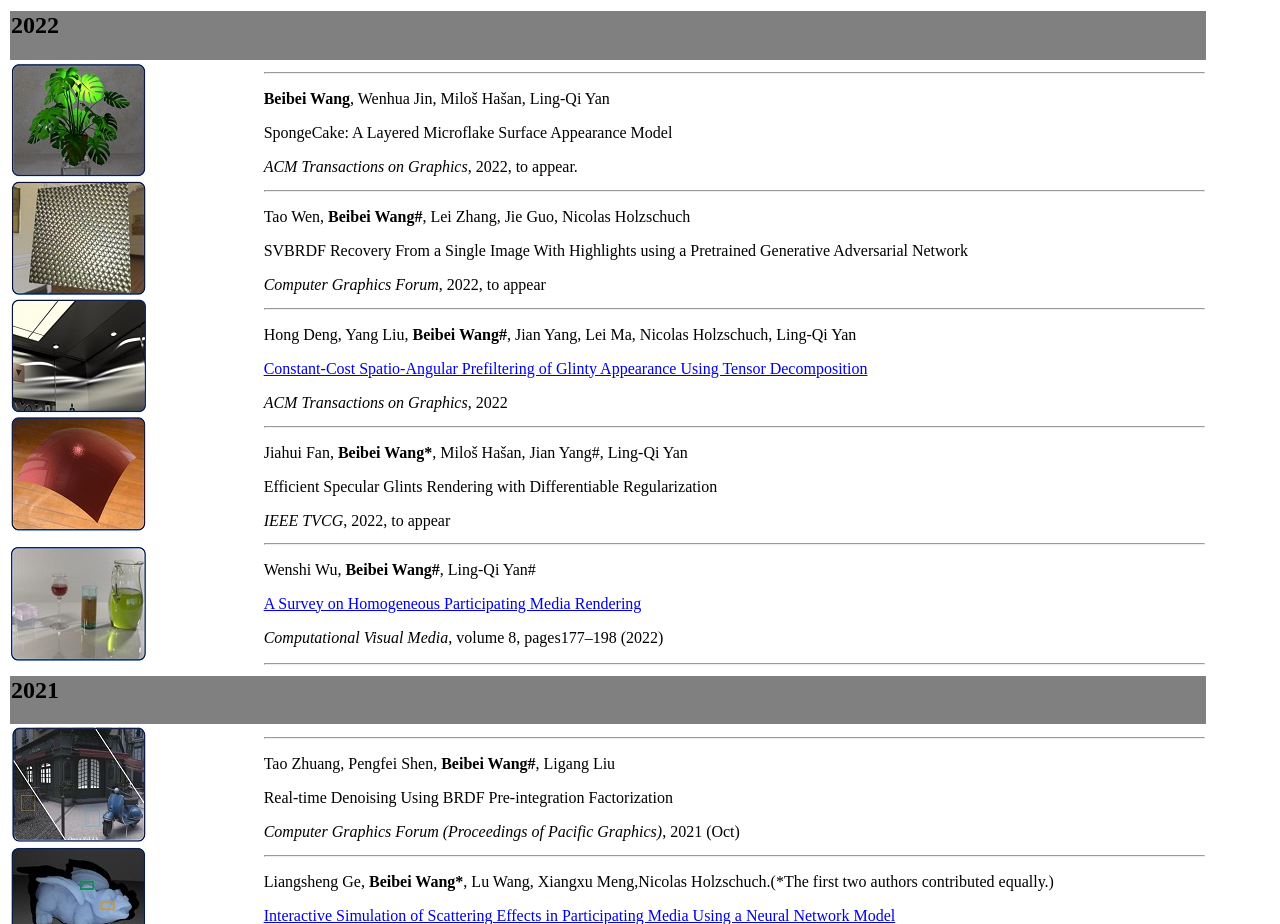
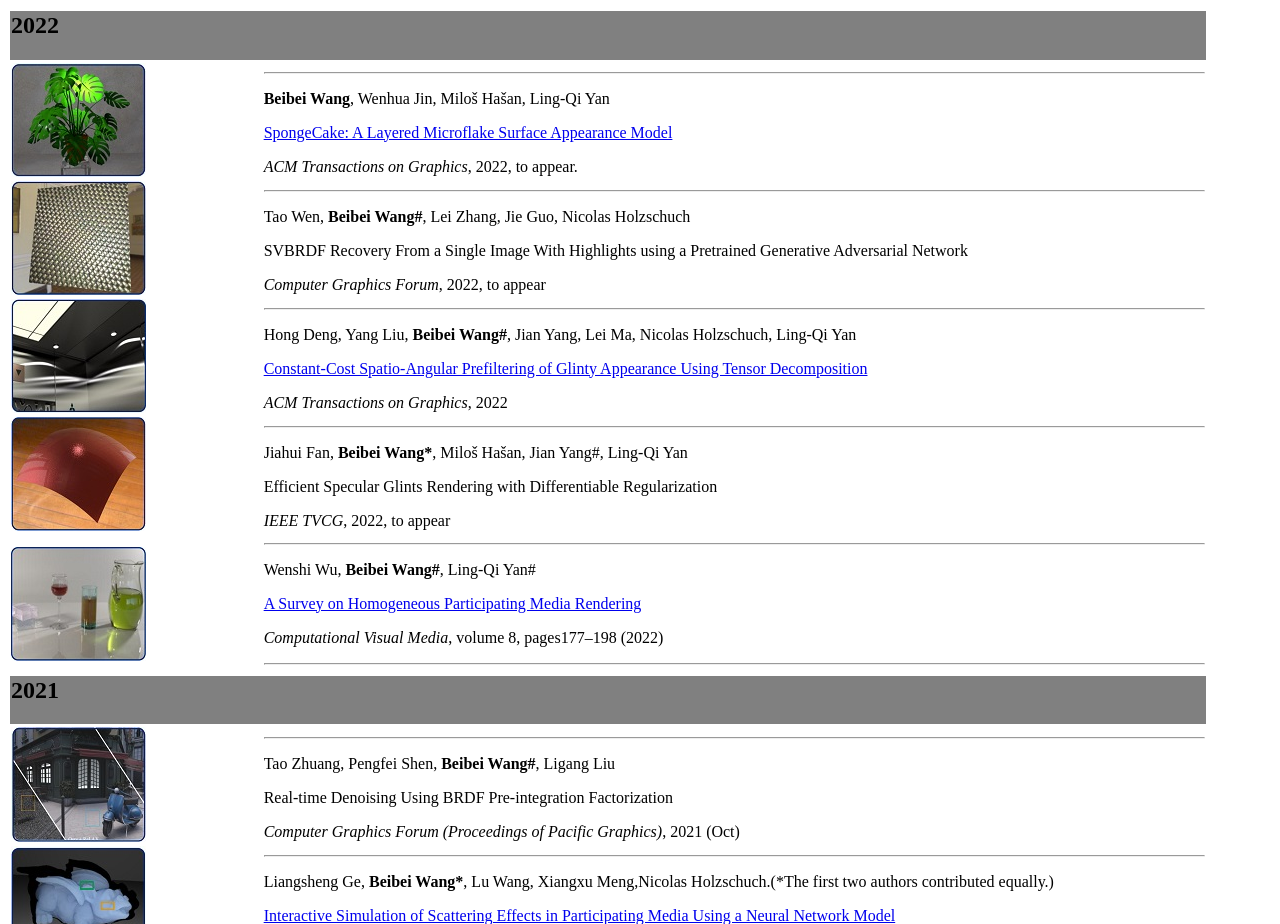
Before and after one commit to wangningbei/wangningbei.github.io, a plain HTML site: page index.html in a window 1280 px wide. Shown: the part 900-1824 px from the top of the page. Drawn offline with Linux system fonts and the light colour scheme.

Commit message:
Update index.html

```diff
--- a/index.html
+++ b/index.html
@@ -89,7 +89,7 @@ Here are my latest publications:
 <td style="width: 513.6px;">
 <hr />
 <p><strong>Beibei Wang</strong>, Wenhua Jin, Miloš Hašan, Ling-Qi Yan</p>
-<p>SpongeCake: A Layered Microflake Surface Appearance Model</p>
+<p><a href="https://wangningbei.github.io/2022/CONSTGLINTS.html" target="_blank" rel="noopener"> SpongeCake: A Layered Microflake Surface Appearance Model</a></p>
 <p><em>ACM Transactions on Graphics</em>, 2022, to appear. </p>
 <p>   </p>
 </tr>
```
